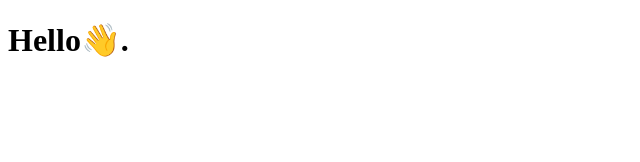
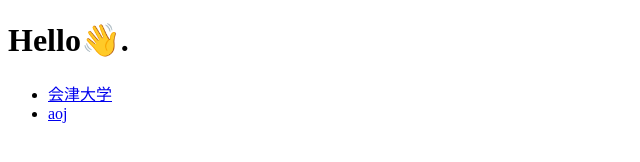
Before and after one commit to novice1248/novice, a plain HTML site: page index.html in a window 1280 px wide. Shown: the whole page, without its empty margins (0-640 px from the left). Drawn offline with Linux system fonts and the light colour scheme.

Commit message:
index.htmlを追加

```diff
--- a/index.html
+++ b/index.html
@@ -9,5 +9,9 @@
   <!-- <body> 内ではWebページの構造、コンテンツを表記する -->
   <body>
     <h1>Hello👋.</h1>
+    <ul>
+      <li><a href="https://u-aizu.ac.jp/">会津大学</a></li>
+      <li><a href="https://judge.u-aizu.ac.jp/onlinejudge/">aoj</a></li>
+    </ul>
   </body>
 </html>
```
